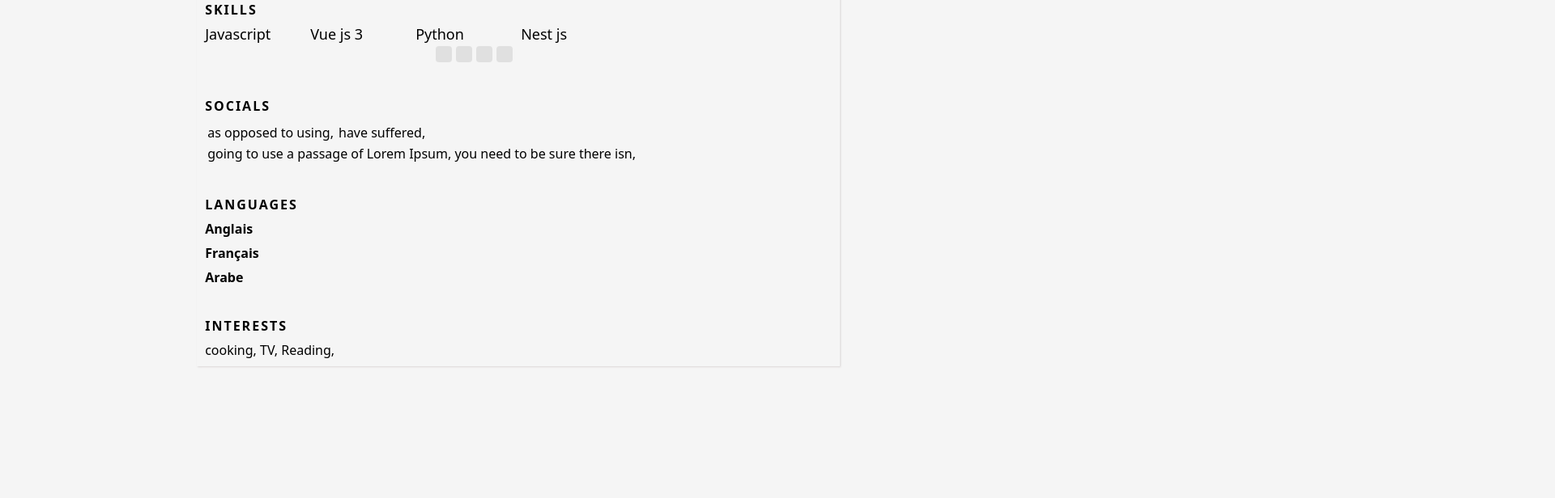
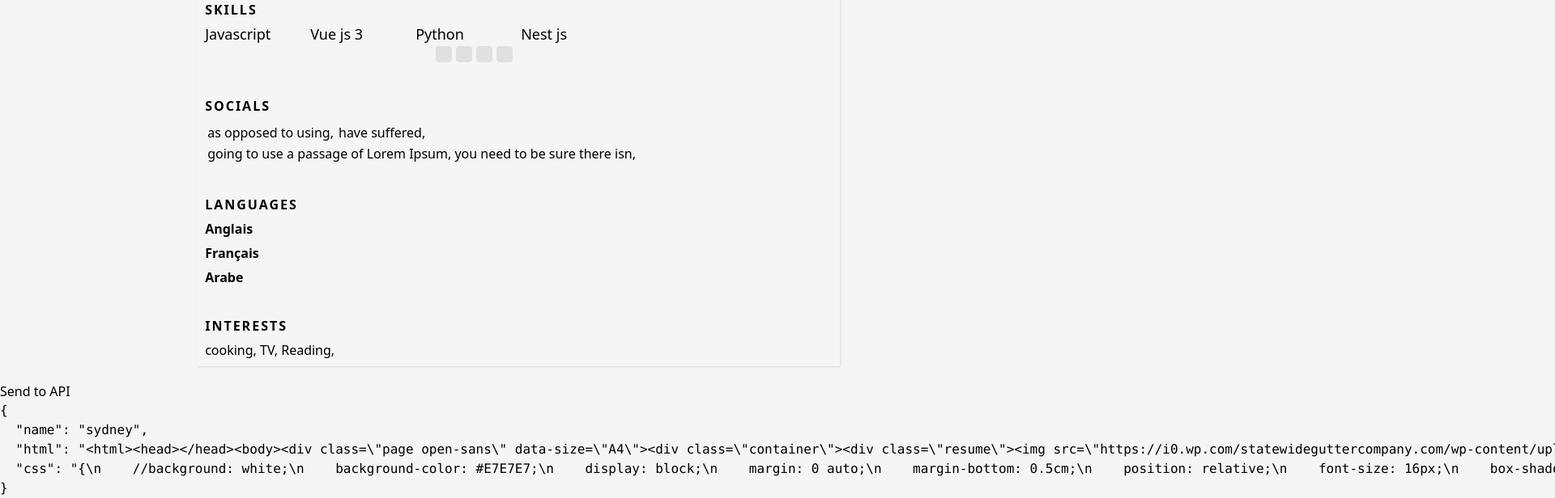
Before and after one commit to adnanenet/tamplate-send, a Vue app: page / in a window 1280 px wide. Shown: the part 1475-2091 px from the top of the page at 81% size, 1920 px wide, since content can reach past the window. Before the commit the page ends 1947 px from the top, so only its background shows below. Built offline with nearby package versions, Linux system fonts and the light colour scheme.

Commit message:
data is getting send

```diff
--- a/src/views/cvTmplate.vue
+++ b/src/views/cvTmplate.vue
@@ -1,36 +1,69 @@
 <template>
   <div>
     <cvUser ref="cvUserComponent" @data-loaded="handleDataLoaded" />
+    <button @click="createPost">Send to API</button>
+    <pre>{{ dataToLog }}</pre>
   </div>
 </template>
 
 <script setup>
 import { ref, onMounted, nextTick, toRaw } from 'vue';
 import cvUser from '../components/cvUser.vue';
+import axios from 'axios';
 
 const cvUserComponent = ref(null);
 const cvUserData = ref({});
+const dataToLog = ref(null); // Define dataToLog as a reactive property
 let dataLoaded = false;
 
 const handleDataLoaded = (data) => {
   if (!dataLoaded) {
-    cvUserData.value = toRaw(data);
+    cvUserData.value = data;
     logDataToConsole();
     dataLoaded = true;
   }
 };
 
 const logDataToConsole = () => {
-  const dataToLog = {
+  dataToLog.value = {
     name: cvUserData.value.name,
     html: cvUserData.value.html,
     css: cvUserData.value.css,
   };
 
-  console.log('Data to log:', dataToLog); // Log the data to the console
+  console.log('Data to log:', JSON.stringify(dataToLog.value, null, 2)); // Log the data as a formatted JSON string
 };
 
+const createPost = async () => {
+  const postData = JSON.stringify({
+    name: cvUserData.value.name,
+    html: cvUserData.value.html,
+    css: cvUserData.value.css
+  });
 
+  console.log('Data being sent to API:', postData); // Log the formatted JSON data
+
+  try {
+    const response = await axios.post('http://104.248.87.162:5000/generate-pdf', postData, {
+      headers: {
+        'Content-Type': 'application/json',
+      },
+    });
+    console.log('Response from API:', response.data);
+  } catch (error) {
+    console.error('Failed to send data to API:', error);
+    if (error.response) {
+      console.error('Error response data:', error.response.data);
+      console.error('Error response status:', error.response.status);
+      console.error('Error response headers:', error.response.headers);
+    } else if (error.request) {
+      console.error('Error request data:', error.request);
+    } else {
+      console.error('Error message:', error.message);
+    }
+    console.error('Error config:', error.config);
+  }
+};
 
 onMounted(async () => {
   await nextTick(); // Ensure that cvUser component is mounted
```
